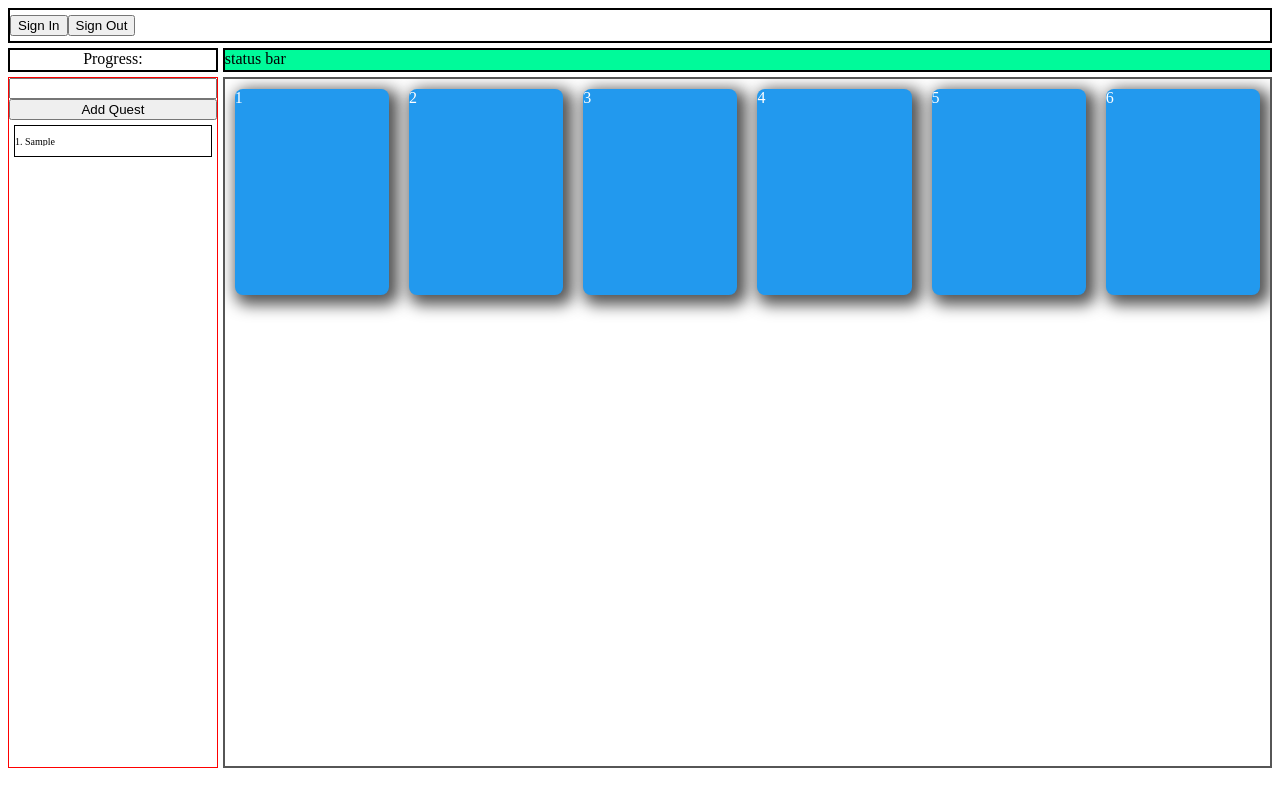
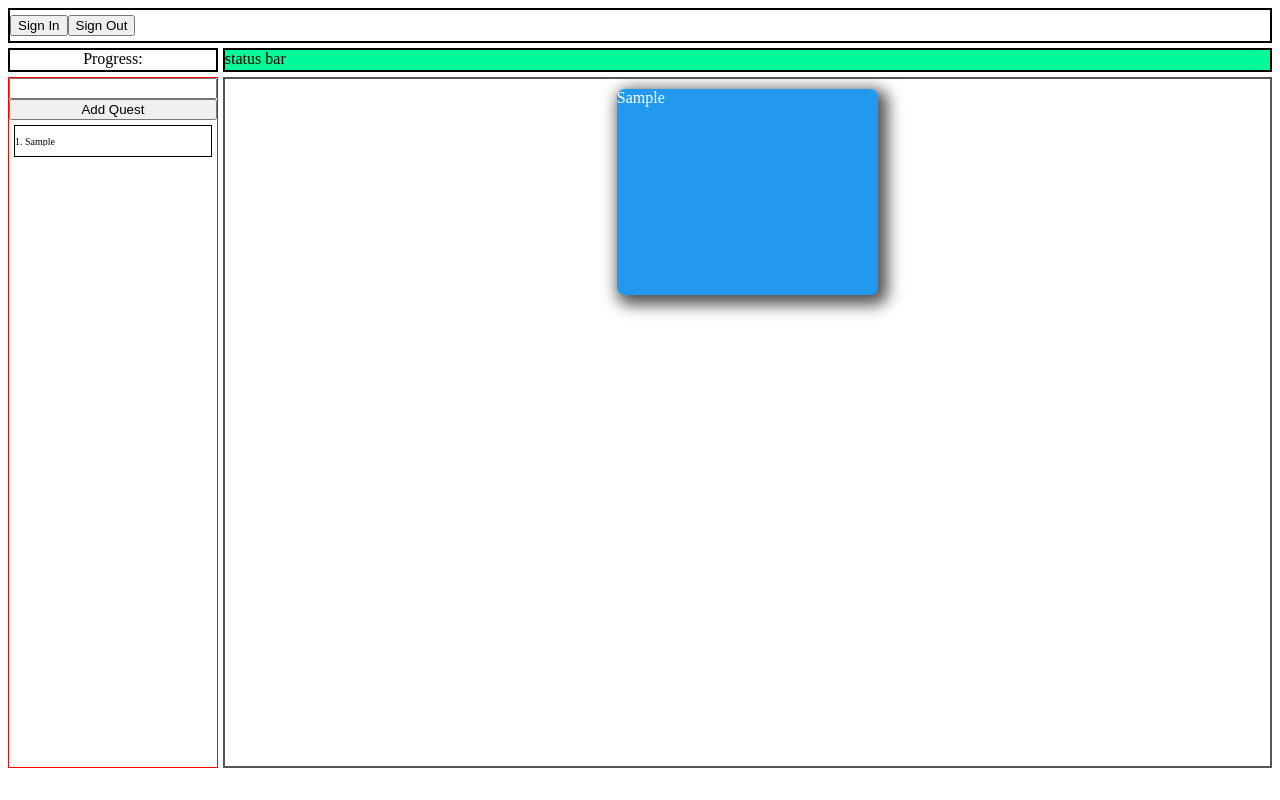
Before and after one commit to WCRI62-Wonderpus-Photogenicus/Quest-Board, a React app: page / in a window 1280 px wide. Both pictures are taken after typing "Sample" into the empty fields and a click on the button "Add Quest". Built offline with nearby package versions, Linux system fonts and the light colour scheme.

Commit message:
Updated changes > > Co-authored-by: Zoren L. <zorenzal@gmail.com> Co-authored-by: Chris Everett <Chris.Everett4242@gmail.com> Co-authored-by: Isaac Bocage  <ibocage1@gmail.com>

```diff
--- a/client/components/board.jsx
+++ b/client/components/board.jsx
@@ -1,26 +1,24 @@
 import React from 'react';
 import TaskCard from './taskcards.jsx';
-import interact from 'interactjs'
+import interact from 'interactjs';
 import { useSelector, useDispatch } from 'react-redux';
 import TaskContainer from './taskContainer.js';
 
-
 const Board = () => {
-
-  const imgURL = "https://cdn.discordapp.com/attachments/1106400138143997952/1189797718831398972/umlaut42_wooden_framed_blank_fantasy_quest_board_wooden_frame_s_ad8c856b-9c0a-48ae-8d96-985e3b6a1b2e.png?ex=659f7879&is=658d0379&hm=4da8ac7b153d9b55aabb46da7403ced49166581c9533d68a4a4972af2891e360&"
+  const imgURL =
+    'https://cdn.discordapp.com/attachments/1106400138143997952/1189797718831398972/umlaut42_wooden_framed_blank_fantasy_quest_board_wooden_frame_s_ad8c856b-9c0a-48ae-8d96-985e3b6a1b2e.png?ex=659f7879&is=658d0379&hm=4da8ac7b153d9b55aabb46da7403ced49166581c9533d68a4a4972af2891e360&';
 
   // from interact.js (https://interactjs.io/)
   // target elements with the "draggable" class
-    interact('.draggable')
-        .draggable({
+  interact('.draggable').draggable({
     // enable inertial throwing
     inertia: true,
     // keep the element within the area of it's parent
     modifiers: [
       interact.modifiers.restrictRect({
         restriction: 'parent',
-                    endOnly: true
-                })
+        endOnly: true,
+      }),
     ],
     // enable autoScroll
     autoScroll: true,
@@ -29,52 +27,65 @@ const Board = () => {
       move: dragMoveListener,
       // call this function on every dragend event
       end(event) {
-                    var textEl = event.target.querySelector('p')
-                    textEl && (textEl.textContent =
+        var textEl = event.target.querySelector('p');
+        textEl &&
+          (textEl.textContent =
             'moved a distance of ' +
-                        (Math.sqrt(Math.pow(event.pageX - event.x0, 2) +
-                            Math.pow(event.pageY - event.y0, 2) | 0))
-                            .toFixed(2) + 'px')
-                }
-            }
-        })
+            Math.sqrt(
+              (Math.pow(event.pageX - event.x0, 2) +
+                Math.pow(event.pageY - event.y0, 2)) |
+                0
+            ).toFixed(2) +
+            'px');
+      },
+    },
+  });
   function dragMoveListener(event) {
-        var target = event.target
+    var target = event.target;
     // keep the dragged position in the data-x/data-y attributes
-        var x = (parseFloat(target.getAttribute('data-x')) || 0) + event.dx
-        var y = (parseFloat(target.getAttribute('data-y')) || 0) + event.dy
+    var x = (parseFloat(target.getAttribute('data-x')) || 0) + event.dx;
+    var y = (parseFloat(target.getAttribute('data-y')) || 0) + event.dy;
 
     // translate the element
-        target.style.transform = 'translate(' + x + 'px, ' + y + 'px)'
+    target.style.transform = 'translate(' + x + 'px, ' + y + 'px)';
 
     // update the posiion attributes
-        target.setAttribute('data-x', x)
-        target.setAttribute('data-y', y)
+    target.setAttribute('data-x', x);
+    target.setAttribute('data-y', y);
   }
 
+  //selecting task from state
+  const taskList = useSelector((state) => state.projects.taskList);
+  console.log('this is the current task list', taskList);
 
+  //cards to be rendered
+  let cards = [];
 
+  // max length of the board so it doesnt overflow
+  const maxLengthOfTaskList = Math.min(taskList.length, 15);
 
-
-    //mock database
-    let mockdb = [1, 2, 3, 4, 5, 6]
-    //cards to be rendered
-    let cards = []
-    for (let i = 0; i < mockdb.length; i++) {
-        cards.push(<TaskCard key={i} mockdb={mockdb[i]} />)
+  for (let i = 0; i < maxLengthOfTaskList; i++) {
+    cards.push(<TaskCard key={i} taskList={taskList[i]} />);
   }
 
-    const toggleTaskModal = useSelector((state) => state.projects.taskModalBoolean);
+  const toggleTaskModal = useSelector(
+    (state) => state.projects.taskModalBoolean
+  );
   const modalId = useSelector((state) => state.projects.modalId);
   return (
-        <div id="board-container">
+    <div id='board-container'>
       {/* <img src={imgURL} alt="Bulletin Board Background"></img> */}
-          {
-          (toggleTaskModal) ? <div> <TaskContainer id={modalId}/> </div> : <></>
-          }
+      {toggleTaskModal ? (
+        <div>
+          {' '}
+          <TaskContainer id={modalId} />{' '}
+        </div>
+      ) : (
+        <></>
+      )}
       {cards}
     </div>
-    )
-}
+  );
+};
 
 export default Board;
--- a/client/components/taskcards.jsx
+++ b/client/components/taskcards.jsx
@@ -1,11 +1,15 @@
-import React, {useState} from 'react';
+import React, { useState } from 'react';
 
 const TaskCard = (props) => {
+  // taskList contains a name property which will allow it to render for now.
+  // without name prop, will get errro and task wont render
+  const { name } = props.taskList;
+
   return (
-   <div id='task-card' className="draggable">
-    {props.mockdb}
-   </div>
-  )
-}
+    <div id='task-card' className='draggable'>
+      {name}
+    </div>
+  );
+};
 
-export default TaskCard
+export default TaskCard;
--- a/client/styles.css
+++ b/client/styles.css
@@ -1,5 +1,3 @@
-
-
 * {
   overflow: hidden;
 }
@@ -14,20 +12,20 @@
   touch-action: none;
   user-select: none;
   box-shadow: 5px 5px 15px 5px rgb(85, 85, 85);
-  z-index: 1
+  z-index: 1;
 }
 
 #homepage-container {
   overflow-y: hidden;
   height: 95vh;
   display: grid;
-    grid-template-columns: 0.20fr 1fr;
-    grid-template-rows: .05fr .02fr 1fr;
+  grid-template-columns: 0.2fr 1fr;
+  grid-template-rows: 0.05fr 0.02fr 1fr;
   grid-gap: 5px;
   grid-template-areas:
-    "title title"
-    "progress status"
-    "task-list board";
+    'title title'
+    'progress status'
+    'task-list board';
 }
 
 #title {
@@ -57,7 +55,6 @@
 #task-list-container {
   grid-area: task-list;
   border: 2px solid black;
-
 }
 #board-container {
   position: relative;
@@ -65,6 +62,7 @@
   grid-area: board;
   border: 2px solid rgb(86, 86, 86);
   justify-content: center;
+  flex-wrap: wrap;
   /* aspect-ratio: 3 / 2;
     overflow: hidden;  */
 }
@@ -142,6 +140,6 @@
   /* cursor: 'pointer' */
 }
 
-.task-list-item :hover{
-    cursor:'pointer'
+.task-list-item :hover {
+  cursor: 'pointer';
 }
```
Lines whose indentation alone changed are shown as unchanged.
